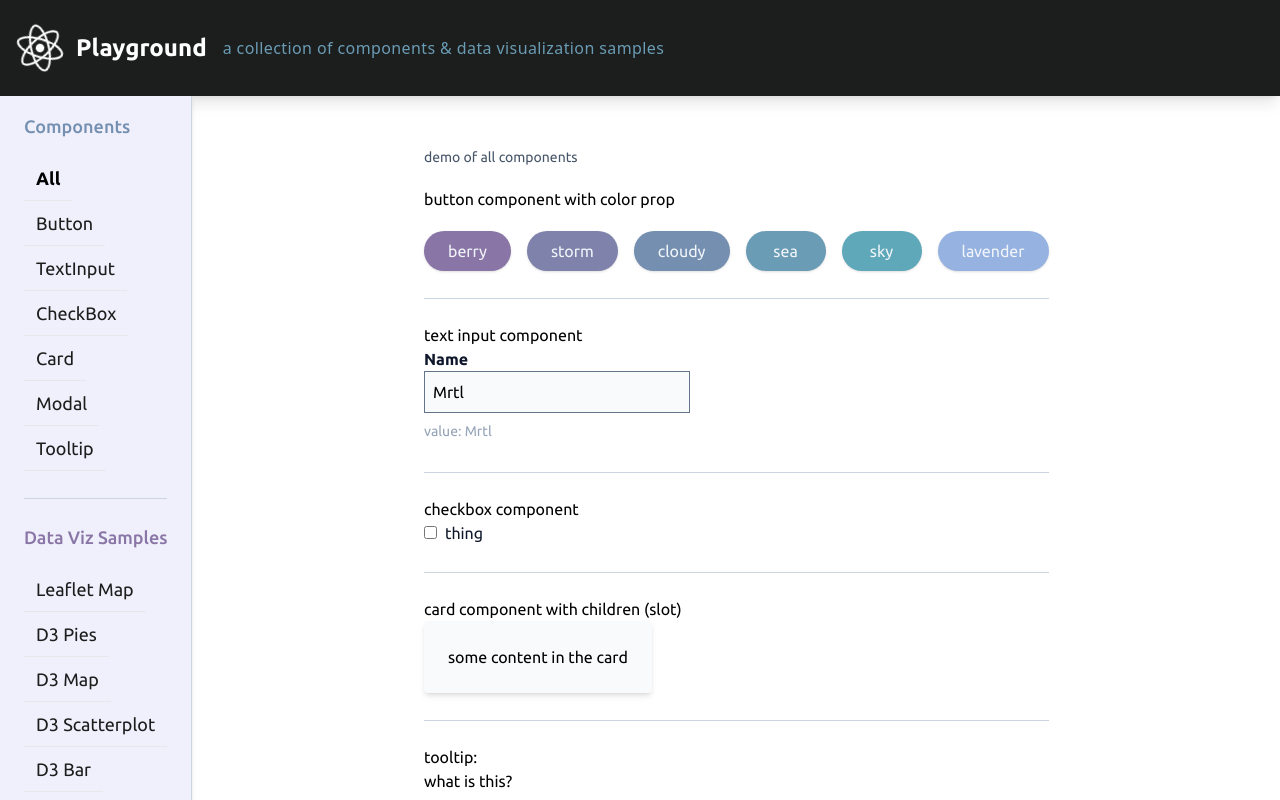
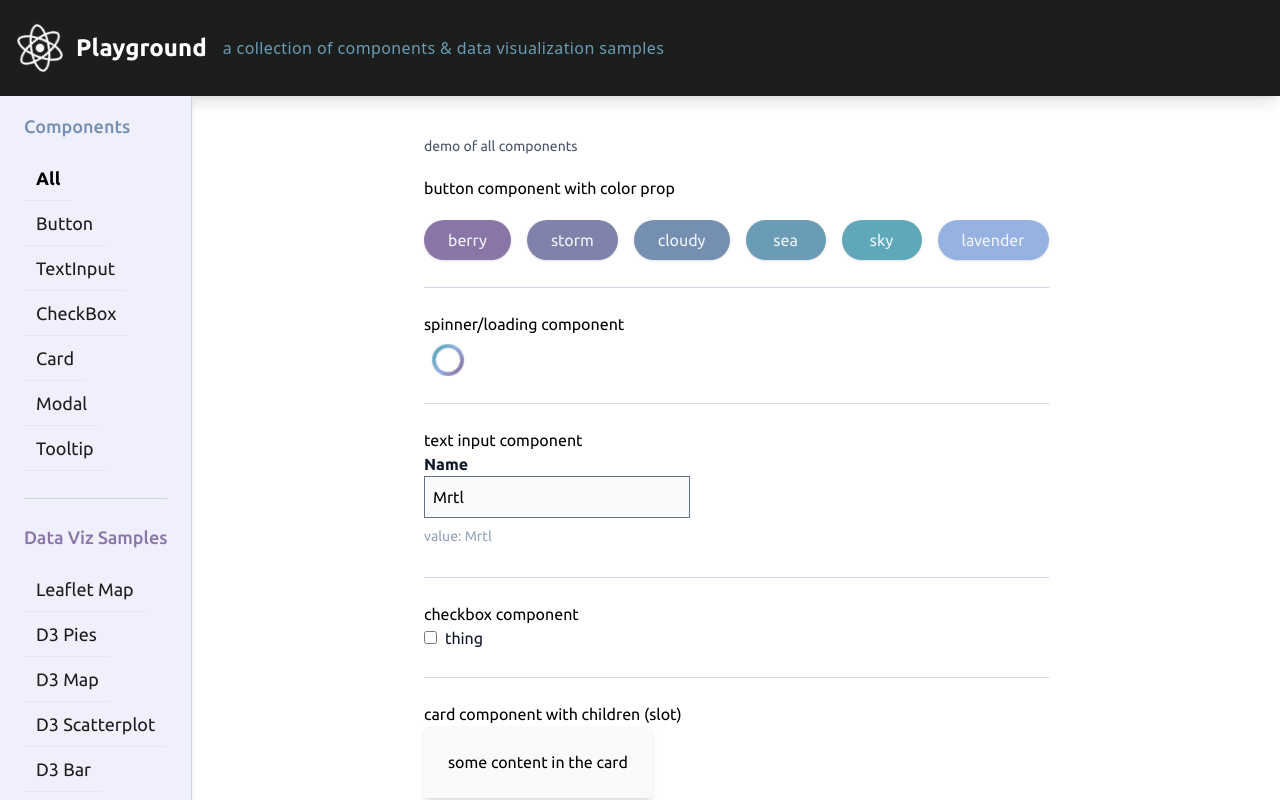
Before and after one commit to Mrtly/next-thing, a React (Vite) app: page / in a window 1280 px wide. Shown: the top 800 px of the page. Built offline with nearby package versions, Linux system fonts and the light colour scheme.

Commit message:
add spinner

```diff
--- /dev/null
+++ b/src/components/spinner.tsx
@@ -0,0 +1,9 @@
+
+export default function Spinner() {
+
+  return <div>
+    <div className="m-2 p-1 w-8 h-8 bg-gradient-to-r from-berry via-lavender to-sky rounded-full animate-spin">
+      <div className="w-6 h-6 bg-white rounded-full"/>
+    </div>
+  </div>
+}
--- a/src/pages/allTheThings.tsx
+++ b/src/pages/allTheThings.tsx
@@ -5,6 +5,7 @@ import Button from '../components/button'
 import Checkbox from '../components/checkbox'
 import Tooltip from '../components/tooltip'
 import Card from '../components/card'
+import Spinner from '../components/spinner'
 
 export default function AllTheThings() {
 
@@ -27,6 +28,10 @@ export default function AllTheThings() {
     </div>
 
     <Divider/>
+    spinner/loading component
+    <Spinner />
+
+    <Divider/>
     text input component
     <Textinput id="input1" label="Name" onValueChange={(e) => console.log(e)}/>
 
```
